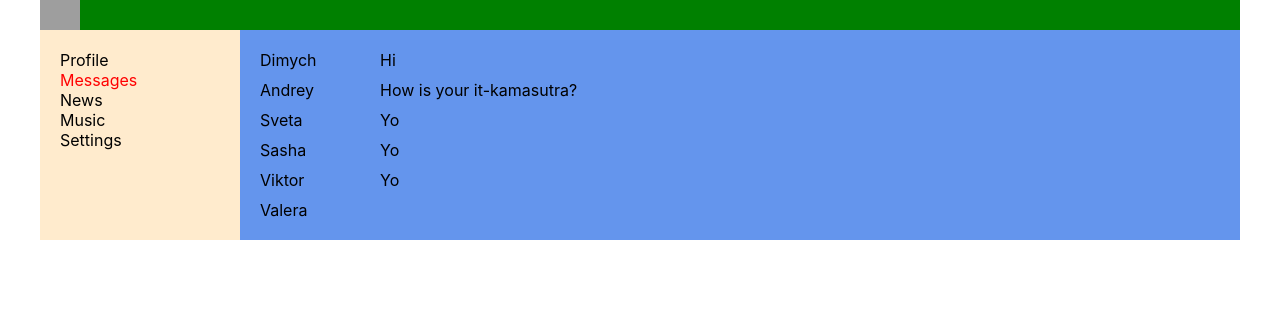
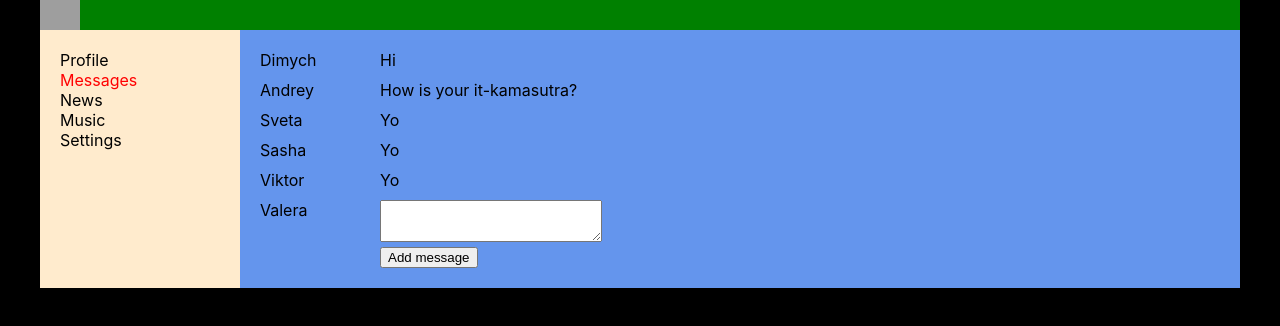
Before and after one commit to alexBasrike/samurai-way-main, a React (Create React App) app: page /dialogs in a window 1280 px wide. Shown: the top 326 px of the page. Built offline with nearby package versions, Linux system fonts and the light colour scheme; grey boxes are pictures that could not be loaded.

Commit message:
worked with state updates

```diff
--- a/src/App.tsx
+++ b/src/App.tsx
@@ -1,5 +1,6 @@
 import React from 'react';
 import './App.css';
+import {RootStateType} from './redux/state';
 import Header from "./components/header/Header";
 import Navbar from "./components/navbar/Navbar";
 import Profile from "./components/profile/Profile";
@@ -7,18 +8,18 @@ import {Dialogs} from "./components/dialogs/Dialogs";
 import News from "./components/news/News";
 import Music from "./components/music/Music";
 import Settings from "./components/settings/Settings";
-import {BrowserRouter, Route} from "react-router-dom";
-import {DialogsType, MessagesType, PostsType} from "./index";
+import {BrowserRouter, Route, Switch} from "react-router-dom";
 
 type AppPropsType = {
-    posts: Array<PostsType>
-    dialogs: Array<DialogsType>
-    messages: Array<MessagesType>
+    state: RootStateType
+    addPost: () => void
+    updateNewPostText: (text: string) => void
 }
 
 const App = (props: AppPropsType) => {
     return (
         <BrowserRouter>
+            <Switch>
             <div className="app">
 
                 <Header/>
@@ -26,15 +27,26 @@ const App = (props: AppPropsType) => {
                 <main className={"app-main"}>
                     <Navbar/>
                     <div className="app-content">
-                        <Route path={"/dialogs"} render={ () => <Dialogs dialogs={props.dialogs} messages={props.messages} /> }/>
-                        <Route path={"/profile"} render={ () => <Profile posts={props.posts} /> }/>
-                        <Route path={"/news"} render={ () => <News /> }/>
-                        <Route path={"/music"} render={ () => <Music /> }/>
-                        <Route path={"/settings"} render={ () => <Settings /> }/>
+                        <Route path={"/dialogs"} render={() => <Dialogs
+                            dialogs={props.state.dialogsPage.dialogs}
+                            messages={props.state.dialogsPage.messages}
+                        />}
+                        />
+                        <Route path={"/profile"} render={() => <Profile
+                            posts={props.state.profilePage.posts}
+                            newPostText={props.state.profilePage.newPostText}
+                            addPost={props.addPost}
+                            updateNewPostText={props.updateNewPostText}
+                        />}
+                        />
+                        <Route path={"/news"} render={() => <News/>}/>
+                        <Route path={"/music"} render={() => <Music/>}/>
+                        <Route path={"/settings"} render={() => <Settings/>}/>
                     </div>
                 </main>
 
             </div>
+            </Switch>
         </BrowserRouter>
     )
 }
--- a/src/components/dialogs/Dialogs.tsx
+++ b/src/components/dialogs/Dialogs.tsx
@@ -1,28 +1,36 @@
-import React from 'react';
+import React, {DetailedHTMLProps, TextareaHTMLAttributes} from 'react';
 import css from './dialogs.module.css';
 import {DialogItem} from "./dialogItem/DialogItem";
 import {Message} from "./message/Message";
-import {DialogsType, MessagesType} from "../../index";
+import {DialogsPageType} from "../../redux/state";
 
-type DialogsPropsType = {
-    dialogs: Array<DialogsType>
-    messages: Array<MessagesType>
-}
+export const Dialogs = (props: DialogsPageType) => {
 
-export const Dialogs = (props: DialogsPropsType) => {
+    const dialogsElements = props.dialogs.map((d, index) => <DialogItem name={d.name} id={d.id} index={index}/>);
+    const messagesElements = props.messages.map((m, index) => <Message message={m.message} index={index}/>);
 
-    const dialogsElements = props.dialogs.map( d => <DialogItem name={d.name} id={d.id}/> );
-    const messagesElements = props.messages.map( m => <Message message={m.message}/> );
+    let newPostElement: React.RefObject<any> = React.createRef();
+
+    const addPost = () => {
+        let text = newPostElement.current.value;
+        alert(text);
+    }
 
     return (
         <div className={css.dialogs}>
 
             <div className={css.dialogsNames}>
-                { dialogsElements }
+                {dialogsElements}
             </div>
 
             <div className={css.dialogsMessages}>
-                { messagesElements }
+                {messagesElements}
+                <p>
+                    <textarea ref={newPostElement}></textarea>
+                </p>
+                <p>
+                    <button onClick={addPost}>Add message</button>
+                </p>
             </div>
 
         </div>
--- a/src/components/dialogs/dialogItem/DialogItem.tsx
+++ b/src/components/dialogs/dialogItem/DialogItem.tsx
@@ -5,11 +5,12 @@ import {NavLink} from "react-router-dom";
 type DialogItemPropsType = {
     name: string
     id: number
+    index: number
 }
 
 export const DialogItem: React.FC<DialogItemPropsType> = (props) => {
     return (
-        <div className={css.item}>
+        <div className={css.item} key={props.index}>
             <NavLink to={"/dialogs/" + props.id} activeClassName={css.active}>{props.name}</NavLink>
         </div>
     )
--- a/src/components/dialogs/message/Message.tsx
+++ b/src/components/dialogs/message/Message.tsx
@@ -3,10 +3,11 @@ import css from './../dialogs.module.css';
 
 type MessagePropsType = {
     message: string
+    index: number
 }
 
 export const Message: React.FC<MessagePropsType> = (props) => {
     return (
-        <div className={css.item}>{props.message}</div>
+        <div className={css.item} key={props.index}>{props.message}</div>
     )
 }
--- a/src/components/profile/Profile.tsx
+++ b/src/components/profile/Profile.tsx
@@ -2,17 +2,20 @@ import React from 'react';
 import css from './profile.module.css';
 import MyPosts from "./myPosts/MyPosts";
 import ProfileInfo from "../profileInfo/ProfileInfo";
-import {PostsType} from "../../index";
+import {PostsType} from "../../redux/state";
 
 type ProfilePropsType = {
     posts: Array<PostsType>
+    newPostText: string
+    addPost: () => void
+    updateNewPostText: (text: string) => void
 }
 
 const Profile = (props: ProfilePropsType) => {
     return (
         <div>
             <ProfileInfo/>
-            <MyPosts posts={props.posts}/>
+            <MyPosts posts={props.posts} newPostText={props.newPostText} addPost={props.addPost} updateNewPostText={props.updateNewPostText}/>
         </div>
     );
 };
--- a/src/components/profile/myPosts/MyPosts.tsx
+++ b/src/components/profile/myPosts/MyPosts.tsx
@@ -1,15 +1,34 @@
 import React from 'react';
 import css from './myPosts.module.css';
 import Post from "./post/Post";
-import {PostsType} from "../../../index";
+import {PostsType} from "../../../redux/state";
 
 type MyPostsPropsType = {
     posts: Array<PostsType>
+    newPostText: string
+    addPost: () => void
+    updateNewPostText: (text: string) => void
 }
 
 const MyPosts = (props: MyPostsPropsType) => {
 
-    const postsElements = props.posts.map( p => <Post message={p.message} likesCount={p.likesCount}/> );
+    const postsElements = props.posts.map((p, index) => <Post message={p.message} likesCount={p.likesCount}
+                                                              index={index}/>);
+
+    let newPostElement = React.createRef<HTMLTextAreaElement>();
+
+    const addPost = () => {
+        if (newPostElement.current) {
+            props.addPost();
+        }
+    }
+
+    const onPostChange = () => {
+        if (newPostElement.current) {
+            let text = newPostElement.current.value;
+            props.updateNewPostText(text);
+        }
+    }
 
     return (
         <div className={css.postsBlock}>
@@ -17,15 +36,15 @@ const MyPosts = (props: MyPostsPropsType) => {
 
             <div>
                 <div>
-                    <textarea></textarea>
+                    <textarea onChange={onPostChange} ref={newPostElement} value={props.newPostText}></textarea>
                 </div>
                 <div>
-                    <button>Add message</button>
+                    <button onClick={addPost}>Add message</button>
                 </div>
             </div>
 
             <div className={css.posts}>
-                { postsElements }
+                {postsElements}
             </div>
 
         </div>
--- a/src/components/profile/myPosts/post/Post.tsx
+++ b/src/components/profile/myPosts/post/Post.tsx
@@ -4,11 +4,12 @@ import css from './post.module.css';
 type PostPropsType = {
     message: string
     likesCount: number
+    index: number
 }
 
 const Post = (props: PostPropsType) => {
     return (
-        <div className={css.item}>
+        <div className={css.item} key={props.index}>
             <figure>
                 <img src="https://img.freepik.com/free-vector/bird-colorful-logo-gradient-vector_343694-1365.jpg" alt=""/>
             </figure>
--- a/src/index.css
+++ b/src/index.css
@@ -1,4 +1,5 @@
 body {
+  background-color: #000;
   margin: 0;
   font-family: -apple-system, BlinkMacSystemFont, 'Segoe UI', 'Roboto', 'Oxygen',
     'Ubuntu', 'Cantarell', 'Fira Sans', 'Droid Sans', 'Helvetica Neue',
--- /dev/null
+++ b/src/redux/state.ts
@@ -0,0 +1,98 @@
+export type PostsType = {
+    id: number
+    message: string
+    likesCount: number
+}
+
+export type DialogsType = {
+    id: number
+    name: string
+}
+
+export type MessagesType = {
+    id: number
+    message: string
+}
+
+export type ProfilePageType = {
+    posts: Array<PostsType>
+    newPostText: string
+}
+
+export type DialogsPageType = {
+    dialogs: Array<DialogsType>
+    messages: Array<MessagesType>
+}
+
+export type RootStateType = {
+    profilePage: ProfilePageType
+    dialogsPage: DialogsPageType
+}
+
+export type StoreType = {
+    _state: RootStateType
+    getState: () => RootStateType
+    _callSubscriber: () => void
+    addPost: () => void
+    updateNewPostText: (postMessage: string) => void
+    subscribe: (observer: () => void) => void
+}
+
+export const store: StoreType = {
+    _state: {
+        profilePage: {
+            posts: [
+                {id: 1, message: "Hi, how are you?", likesCount: 12},
+                {id: 2, message: "It's my first post", likesCount: 11}
+            ],
+            newPostText: "it-kamasutra.com"
+        },
+        dialogsPage: {
+            dialogs: [
+                {id: 1, name: "Dimych"},
+                {id: 2, name: "Andrey"},
+                {id: 3, name: "Sveta"},
+                {id: 4, name: "Sasha"},
+                {id: 5, name: "Viktor"},
+                {id: 6, name: "Valera"}
+            ],
+            messages: [
+                {id: 1, message: "Hi"},
+                {id: 2, message: "How is your it-kamasutra?"},
+                {id: 3, message: "Yo"},
+                {id: 4, message: "Yo"},
+                {id: 5, message: "Yo"}
+            ]
+        }
+    },
+
+    getState() {
+        return this._state
+    },
+
+    _callSubscriber() {
+        console.log("State changed");
+    },
+
+    addPost() {
+        const newPost = {
+            id: Date.now(),
+            message: this._state.profilePage.newPostText,
+            likesCount: 0
+        }
+        this._state.profilePage.posts.push(newPost);
+        this._state.profilePage.newPostText = '';
+        this._callSubscriber();
+    },
+
+    updateNewPostText(postMessage) {
+        this._state.profilePage.newPostText = postMessage;
+        this._callSubscriber();
+    },
+
+    subscribe(observer) {
+        this._callSubscriber = observer;
+    }
+}
+
+// window.store = store;
```
Also changed, not shown: src/index.tsx (+14 -43 lines).
